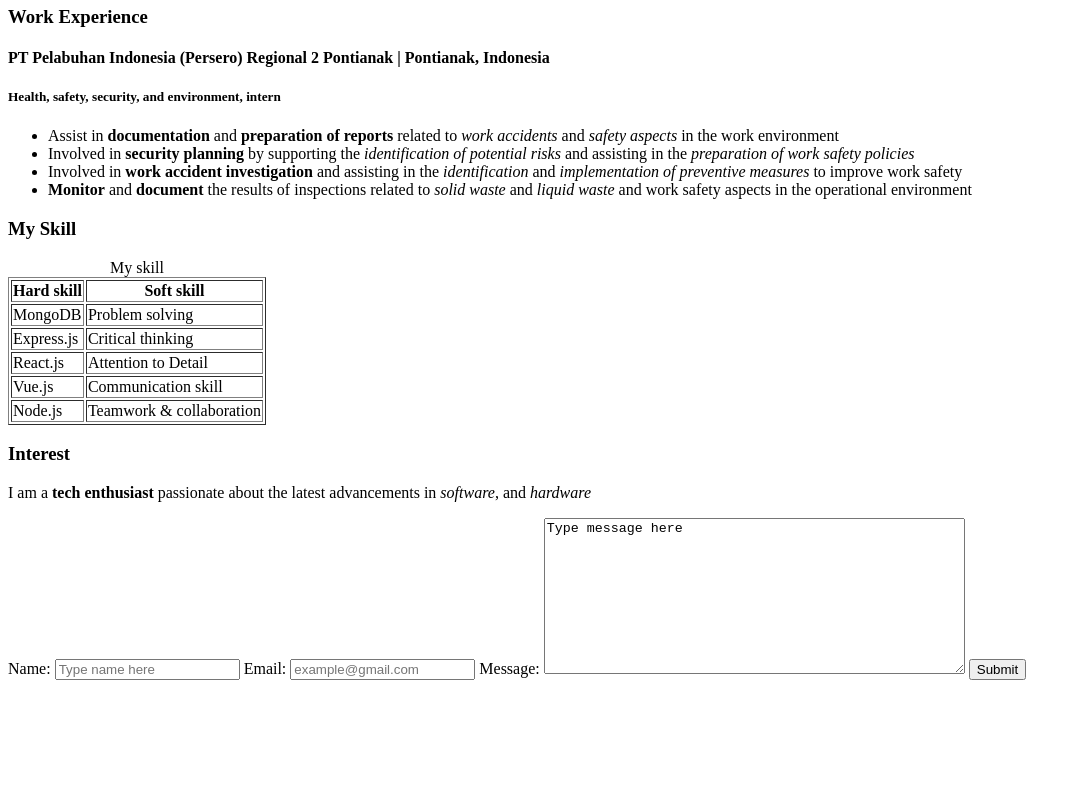
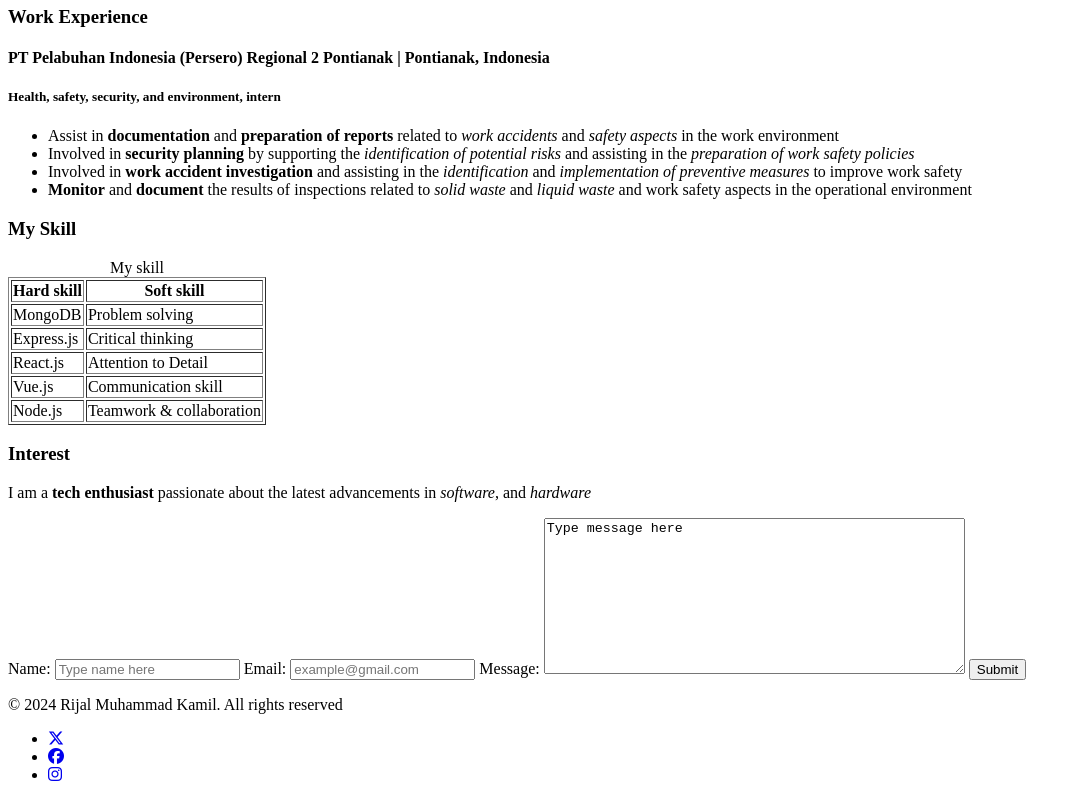
Before and after one commit to revou-fsse-feb25/milestone-1-Rijal-Muhammad-Kamil, a plain HTML site: page index.html in a window 1280 px wide. Shown: the part 615-1415 px from the top of the page, without its empty margins (0-1081 px from the left). Before the commit the page ends 1303 px from the top, so only its background shows below. Drawn offline with Linux system fonts and the light colour scheme.

Commit message:
feat: add footer section with content

```diff
--- a/index.html
+++ b/index.html
@@ -161,5 +161,15 @@
             </form>
         </section>
     </main>
+
+    <!-- Footer -->
+    <footer>
+        <p>© 2024 Rijal Muhammad Kamil. All rights reserved</p>
+        <ul aria-label="social media links">
+            <li><a href="#" aria-label="x twitter"><i aria-hidden="true" class="fa-brands fa-x-twitter"></i></a></li>
+            <li><a href="#" aria-label="facebook"><i aria-hidden="true" class="fa-brands fa-facebook"></i></a></li>
+            <li><a href="#" aria-label="instagram"><i aria-hidden="true" class="fa-brands fa-instagram"></i></a></li>
+        </ul>
+    </footer>
 </body>
 </html>
```
